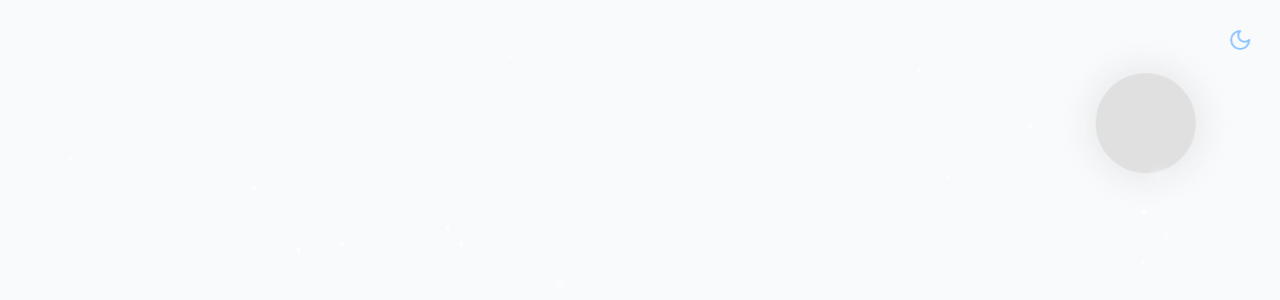
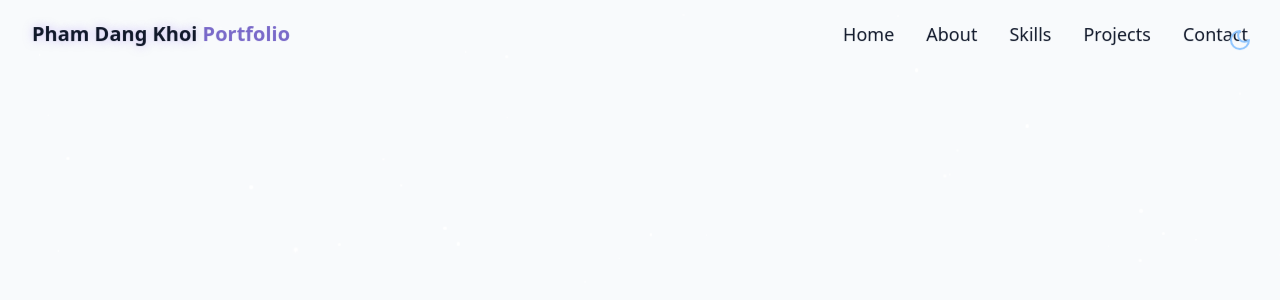
Before and after one commit to dangkhoipham80/portfolio, a React (Vite) app in the folder portfolio/: page / in a window 1280 px wide. Shown: the top 300 px of the page. Built offline with nearby package versions, Linux system fonts and the light colour scheme.

Commit message:
feat: navbar

```diff
--- /dev/null
+++ b/portfolio/src/components/Navbar.tsx
@@ -0,0 +1,96 @@
+import { cn } from "../lib/utils";
+import { useEffect, useState } from "react";
+import { Menu, X } from "lucide-react";
+
+const navItems = [
+  { name: "Home", path: "/" },
+  { name: "About", path: "/about" },
+  { name: "Skills", path: "/skills" },
+  { name: "Projects", path: "/projects" },
+  { name: "Contact", path: "/contact" },
+];
+const Navbar = () => {
+  const [isScrolled, setIsScrolled] = useState(false);
+  const [isMenuOpen, setIsMenuOpen] = useState(false);
+
+  useEffect(() => {
+    const handleScroll = () => {
+      setIsScrolled(window.scrollY > 10);
+    };
+
+    window.addEventListener("scroll", handleScroll);
+    return () => {
+      window.removeEventListener("scroll", handleScroll);
+    };
+  }, []);
+
+  return (
+    <nav
+      className={cn(
+        "fixed w-full z-40 transition-all duration-300",
+        isScrolled
+          ? "py-3 bg-background/80 backdrop-blur-lg border-b border-foreground/10 shadow-xs"
+          : "py-5"
+      )}
+    >
+      <div className="container flex items-center justify-between">
+        <a
+          className="text-xl font-bold text-primary flex items-center"
+          href="/"
+        >
+          <span className="relative z-10">
+            <span className="text-glow text-foreground">Pham Dang Khoi</span>{" "}
+            Portfolio
+          </span>
+        </a>
+
+        {/* desktop navigation */}
+        <div className="hidden md:flex items-center space-x-8">
+          {navItems.map((item, key) => (
+            <a
+              key={key}
+              href={item.path}
+              className="text-lg text-foreground hover:text-primary transition-colors duration-300"
+            >
+              {item.name}
+            </a>
+          ))}
+        </div>
+
+        <button
+          onClick={() => setIsMenuOpen((prev) => !prev)}
+          className="md:hidden p-2 text-foreground z-50"
+          aria-label={isMenuOpen ? "Close menu" : "Open menu"}
+        >
+          {isMenuOpen ? <X size={24} /> : <Menu size={24} />}{" "}
+        </button>
+
+        {/* mobile navigation */}
+        <div
+          className={cn(
+            "fixed inset-0 bg-background/95 backdrop-blur-md z-40 flex flex-col items-center justify-center",
+            "transition-all duration-300 md:hidden",
+            isMenuOpen
+              ? "opacity-100 pointer-events-auto"
+              : "opacity-0 pointer-events-none"
+          )}
+        >
+          <div className="flex flex-col space-y-8 text-xl">
+            {navItems.map((item, key) => (
+              <a
+                key={key}
+                href={item.path}
+                className="text-lg text-foreground hover:text-primary transition-colors duration-300"
+                onClick={() => setIsMenuOpen(false)}
+              >
+                {item.name}
+              </a>
+            ))}
+          </div>
+        </div>
+      </div>
+    </nav>
+  );
+};
+
+export default Navbar;
--- a/portfolio/src/index.css
+++ b/portfolio/src/index.css
@@ -146,6 +146,11 @@
   animation-play-state: running;
   will-change: transform;
   transition: transform 0.5s cubic-bezier(0.4, 0, 0.2, 1);
+  display: none; /* Hide by default */
+}
+
+.dark .moon {
+  display: block; /* Show only in dark mode */
 }
 
 @layer base {
--- a/portfolio/src/pages/Home.tsx
+++ b/portfolio/src/pages/Home.tsx
@@ -1,5 +1,6 @@
 import ThemeToggle from "../components/ThemeToggle";
 import StarBackground from "../components/StarBackground";
+import Navbar from "../components/Navbar";
 
 const Home = () => {
   return (
@@ -11,6 +12,7 @@
       <StarBackground />
 
       {/* Navbar */}
+      <Navbar />
 
       {/* Main Content */}
 
```
